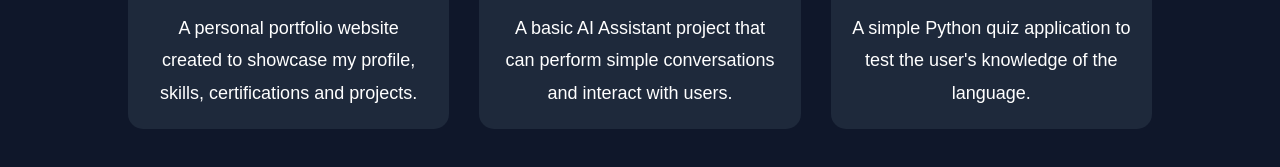
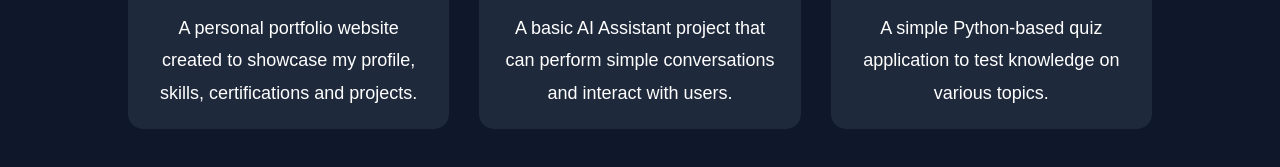
Before and after one commit to yuvrakharol2661/Yuvraj-portfolio, a plain HTML site: page Projects.html in a window 1280 px wide. Shown: the part 489-656 px from the top of the page. Drawn offline with Linux system fonts and the light colour scheme.

Commit message:
Add files via upload

```diff
--- a/Projects.html
+++ b/Projects.html
@@ -6,7 +6,7 @@
 <title>Projects</title>
 
 <link rel="stylesheet" href="style.css">
-
+<link rel="icon" type="image/x-icon" href="logo.png">
 </head>
 
 
@@ -62,8 +62,6 @@ skills, certifications and projects.
 </div>
 
 
-
-
 <div class="card">
 
 <h2>AI Assistant</h2>
@@ -74,10 +72,7 @@ A basic AI Assistant project that can perform simple conversations
 and interact with users.
 </p>
 
-
-
 </div>
-
 
 
 <div class="card">
@@ -86,10 +81,11 @@ and interact with users.
 
 <img src="../project3.png" alt="Python Quiz">
 <p>
-A simple Python quiz application to test the user's knowledge of the language.
+A simple Python-based quiz application to test knowledge on various topics.
 </p>
 
 </div>
+
 
 </div>
 
```
Also changed, not shown: about.html (+1 -0 lines), certifications.html (+1 -1 lines), contact.html (+1 -1 lines).
